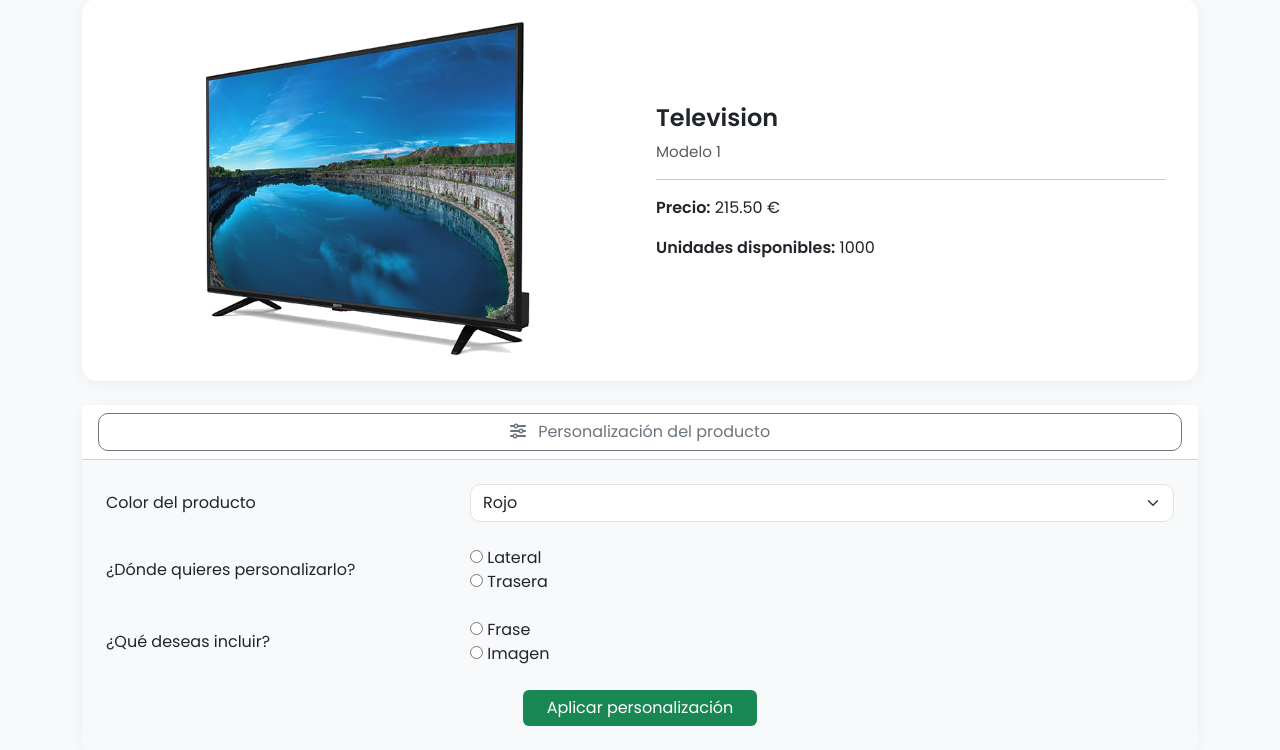
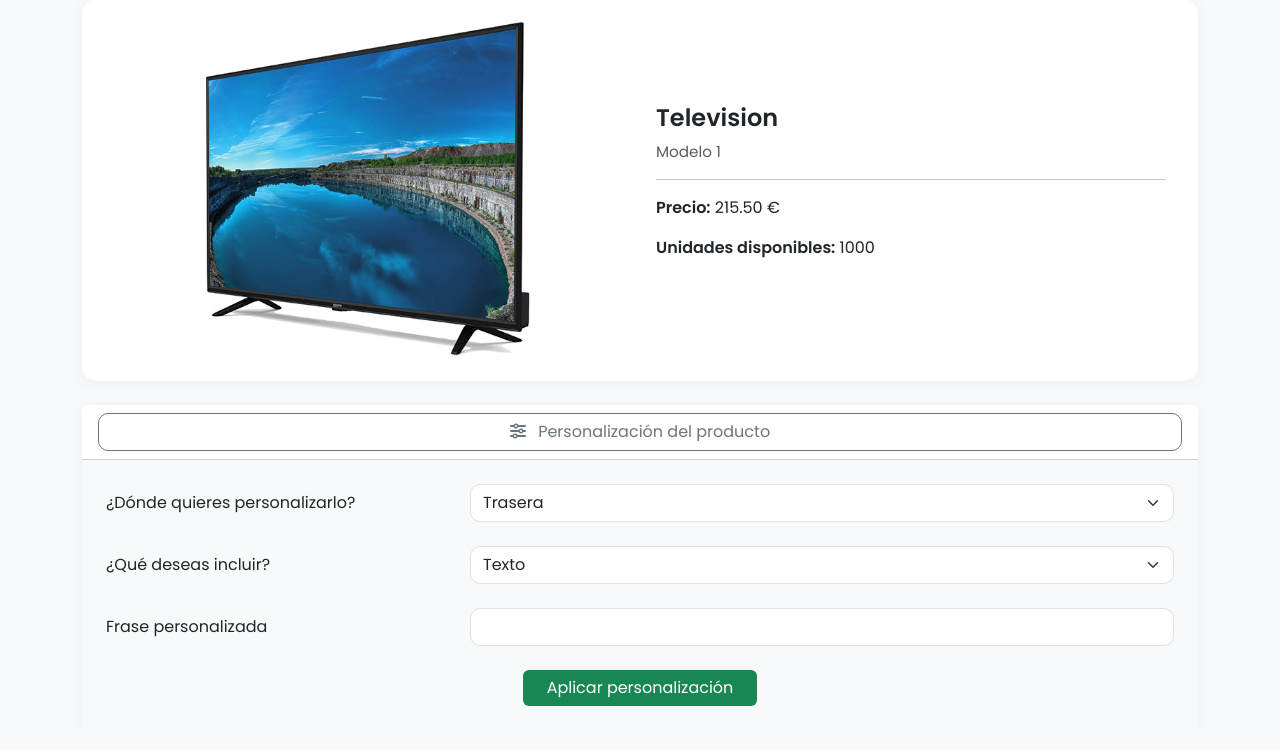
Before and after one commit to sgarolm676/tiendaSalvaTFG, a Django app: page /productos/3/ in a window 1280 px wide, after a click on "Personalización del producto". Shown: the part 111-861 px from the top of the page. After the commit the page ends 817 px from the top, so only its background shows below. Run offline with Django 5.2, Linux system fonts and the light colour scheme; a user stored in the database is signed in; data comes from the database, SQL or seed files in the repository; both versions use the stored data as it was after the commit.

Commit message:
Arreglo de personalizacion

```diff
--- a/tienda/productos/templates/productos/detalle_producto.html
+++ b/tienda/productos/templates/productos/detalle_producto.html
@@ -73,6 +73,12 @@
     .card-header button {
       border-radius: 10px;
     }
+
+    /* Estilo para opciones deshabilitadas */
+    select option:disabled {
+      color: #ccc;
+      background-color: #f8f9fa;
+    }
   </style>
 </head>
 
@@ -105,10 +111,9 @@
       </div>
     </div>
 
-    <!-- Personalización -->
     <div class="card">
       <div class="card-header bg-white">
-        <button class="btn btn-outline-primary w-100" type="button" data-bs-toggle="collapse" data-bs-target="#infoProducto" aria-expanded="false" aria-controls="infoProducto">
+        <button class="btn btn-outline-primary w-100" type="button" data-bs-toggle="collapse" data-bs-target="#infoProducto">
           <i class="fas fa-sliders-h me-2"></i> Personalización del producto
         </button>
       </div>
@@ -117,37 +122,36 @@
           {% csrf_token %}
 
           <div class="mb-4 row align-items-center">
-            <label for="{{ form.color.id_for_label }}" class="col-sm-4 col-form-label">Color del producto</label>
-            <div class="col-sm-8">
-              {{ form.color }}
-            </div>
-          </div>
-
-          <div class="mb-4 row align-items-center">
             <label for="{{ form.posicion.id_for_label }}" class="col-sm-4 col-form-label">¿Dónde quieres personalizarlo?</label>
             <div class="col-sm-8">
-              {{ form.posicion }}
+              <select id="posicion" name="posicion" class="form-select">
+                <option value="trasera">Trasera</option>
+                <option value="lateral">Lateral</option>
+              </select>
             </div>
           </div>
 
           <div class="mb-4 row align-items-center">
             <label for="{{ form.tipo.id_for_label }}" class="col-sm-4 col-form-label">¿Qué deseas incluir?</label>
             <div class="col-sm-8">
-              {{ form.tipo }}
+              <select id="tipo" name="tipo" class="form-select">
+                <option value="frase">Texto</option>
+                <option value="imagen">Imagen</option>
+              </select>
             </div>
           </div>
 
           <div id="div-frase" class="mb-4 row align-items-center" style="display: none;">
-            <label for="{{ form.frase.id_for_label }}" class="col-sm-4 col-form-label">Frase personalizada</label>
+            <label class="col-sm-4 col-form-label">Frase personalizada</label>
             <div class="col-sm-8">
-              {{ form.frase }}
+              <input type="text" id="frase" name="frase" class="form-control">
             </div>
           </div>
 
           <div id="div-imagen" class="mb-4 row align-items-center" style="display: none;">
-            <label for="{{ form.imagen.id_for_label }}" class="col-sm-4 col-form-label">Subir imagen personalizada</label>
+            <label class="col-sm-4 col-form-label">Subir imagen</label>
             <div class="col-sm-8">
-              {{ form.imagen }}
+              <input type="file" id="imagen" name="imagen" class="form-control">
             </div>
           </div>
 
@@ -159,40 +163,55 @@
     </div>
   </div>
 
-  <!-- Bootstrap JS -->
   <script src="https://cdn.jsdelivr.net/npm/bootstrap@5.3.0/dist/js/bootstrap.bundle.min.js"></script>
 
-  <!-- JS personalizado -->
   <script>
-    const posicion = document.getElementById('{{ form.posicion.id_for_label }}');
-    const tipo = document.getElementById('{{ form.tipo.id_for_label }}');
-    const frase = document.getElementById('div-frase');
-    const imagen = document.getElementById('div-imagen');
+    document.addEventListener('DOMContentLoaded', function() {
+      const posicion = document.getElementById('posicion');
+      const tipo = document.getElementById('tipo');
+      const fraseDiv = document.getElementById('div-frase');
+      const imagenDiv = document.getElementById('div-imagen');
 
-    function actualizarTipoOpciones() {
+      function actualizarOpciones() {
+        // Si selecciona "lateral", forzar "texto" y deshabilitar el select
         if (posicion.value === 'lateral') {
-        for (let option of tipo.options) {
-          option.disabled = option.value !== 'frase';
-        }
           tipo.value = 'frase';
+          tipo.disabled = true;
+          mostrarCampoFrase();
         } else {
-        for (let option of tipo.options) {
-          option.disabled = false;
+          tipo.disabled = false;
+          // Mostrar el campo correspondiente al tipo seleccionado
+          if (tipo.value === 'frase') {
+            mostrarCampoFrase();
+          } else {
+            mostrarCampoImagen();
           }
         }
-      mostrarCampos();
       }
 
-    function mostrarCampos() {
-      frase.style.display = tipo.value === 'frase' ? 'flex' : 'none';
-      imagen.style.display = tipo.value === 'imagen' ? 'flex' : 'none';
+      function mostrarCampoFrase() {
+        fraseDiv.style.display = 'flex';
+        imagenDiv.style.display = 'none';
       }
 
-    if (posicion && tipo) {
-      posicion.addEventListener('change', actualizarTipoOpciones);
-      tipo.addEventListener('change', mostrarCampos);
-      actualizarTipoOpciones();
+      function mostrarCampoImagen() {
+        fraseDiv.style.display = 'none';
+        imagenDiv.style.display = 'flex';
       }
+
+      // Event listeners
+      posicion.addEventListener('change', actualizarOpciones);
+      tipo.addEventListener('change', function() {
+        if (this.value === 'frase') {
+          mostrarCampoFrase();
+        } else {
+          mostrarCampoImagen();
+        }
+      });
+
+      // Inicializar
+      actualizarOpciones();
+    });
   </script>
 
 </body>
```
Also changed, not shown: tienda/db.sqlite3. Lines whose indentation alone changed are shown as unchanged.
